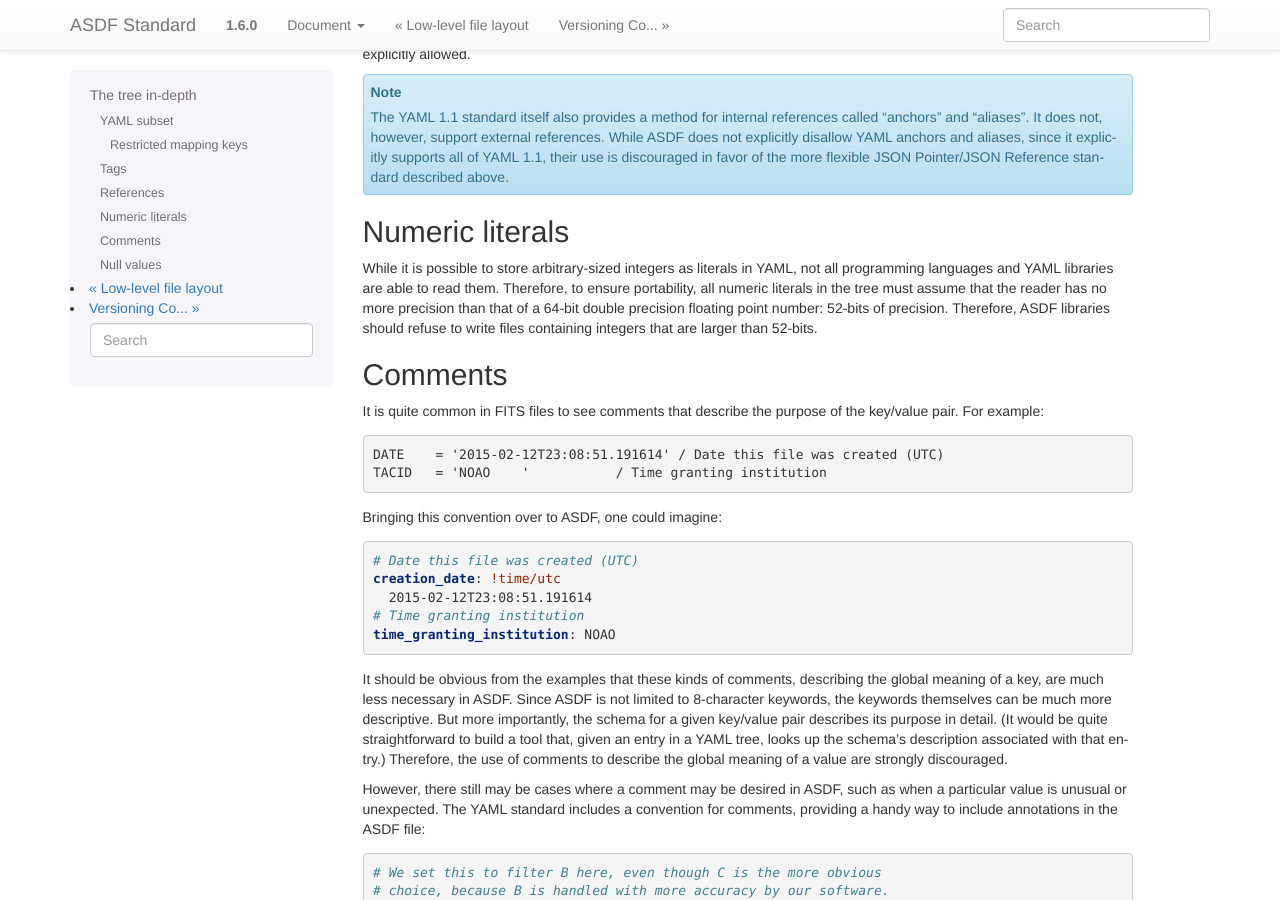
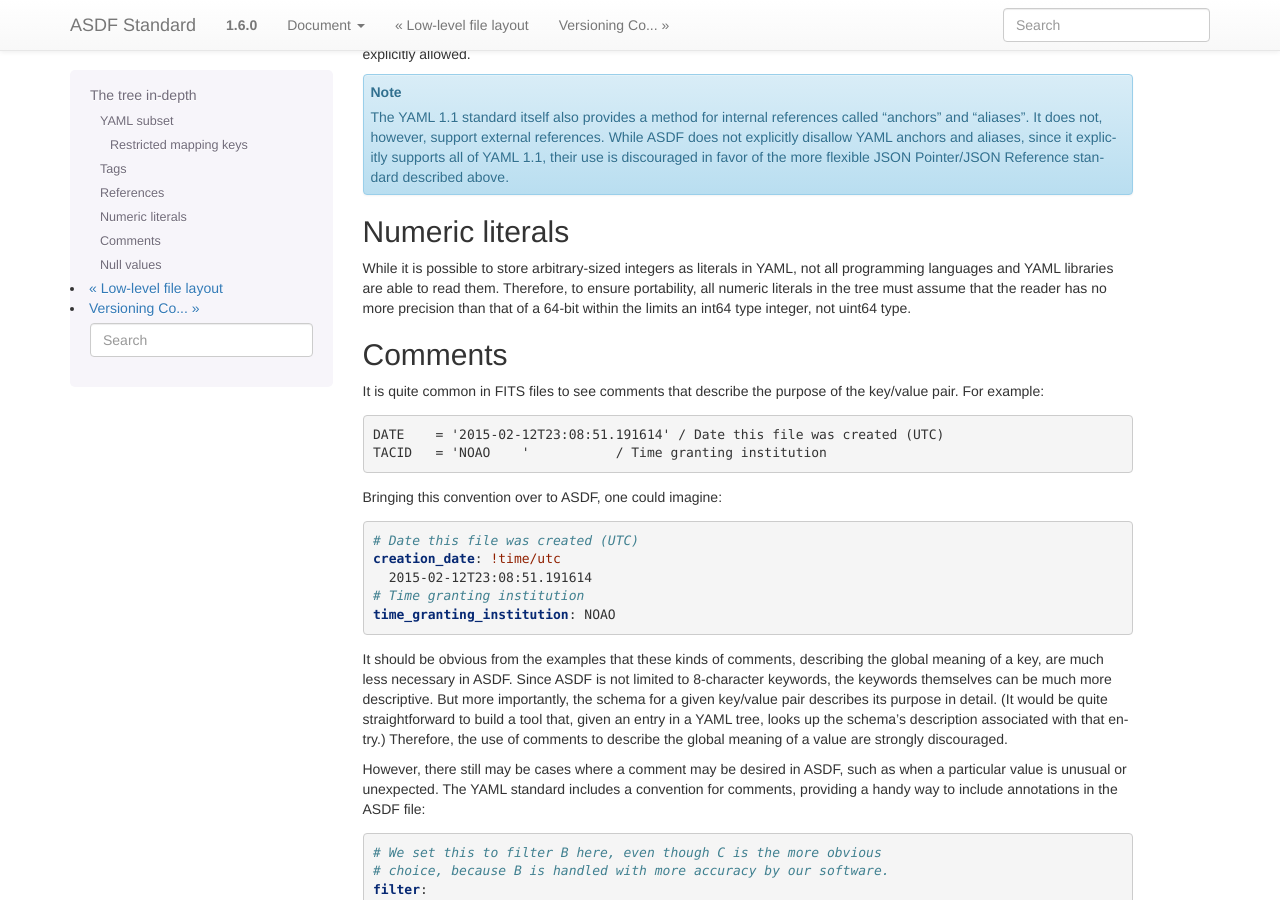
Before and after one commit to asdf-format/asdf-standard, a Sphinx documentation site: the page built from docs/source/tree.rst, in a window 1280 px wide and 900 px high, scrolled down 2914 px. Built offline with Sphinx 7.4.7, drawn with Linux system fonts in a browser that asks for light colours.

Commit message:
Changing documentation to reflect the removal of the 52 bit limit for string literals.  There is still a practical limit imposed by ndarrays of 64 bits.  Literals must be within the range represented by int64 type.

```diff
--- a/docs/source/tree.rst
+++ b/docs/source/tree.rst
@@ -227,9 +227,7 @@ While it is possible to store arbitrary-sized integers as literals in
 YAML, not all programming languages and YAML libraries are able to
 read them.  Therefore, to ensure portability, all numeric literals in
 the tree must assume that the reader has no more precision than that
-of a 64-bit double precision floating point number: 52-bits of
-precision.  Therefore, ASDF libraries should refuse to write files
-containing integers that are larger than 52-bits.
+of a 64-bit within the limits an int64 type integer, not uint64 type.
 
 .. _tree-comments:
 
```
Also changed, not shown: docs/source/known_limits.rst (+3 -8 lines).
